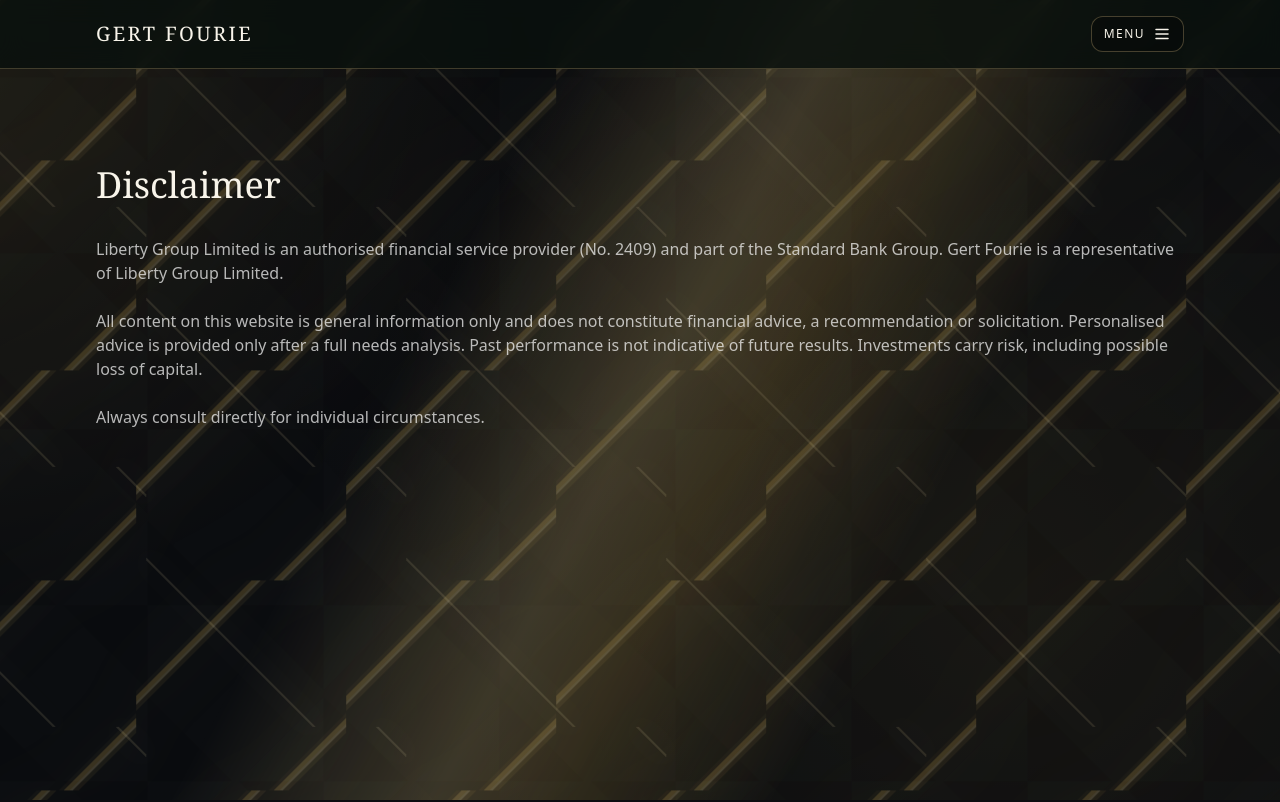
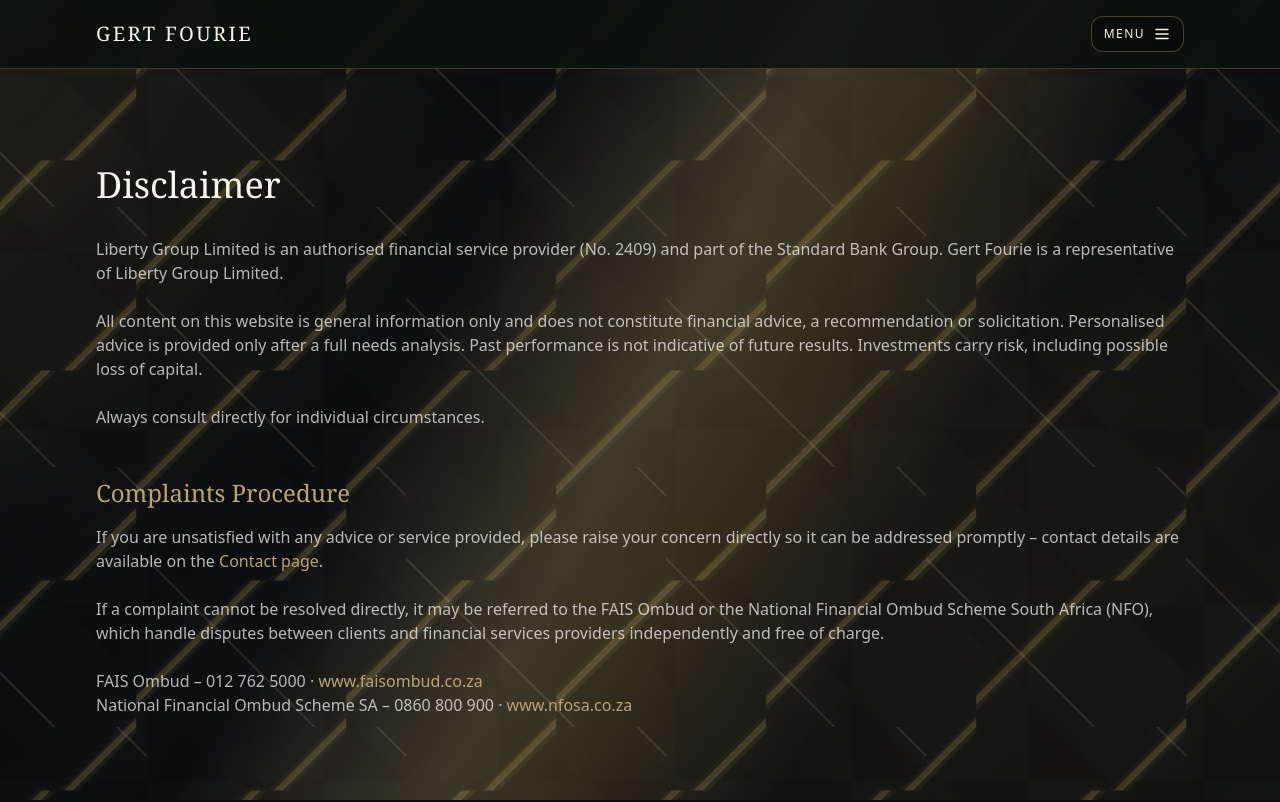
Before and after one commit to Beastslayer2600/fortitudo-studio-multipage, a Next.js app: page /disclaimer in a window 1280 px wide. Shown: the top 802 px of the page. Built offline with nearby package versions, Linux system fonts and the light colour scheme.

Commit message:
Add files via upload

```diff
--- a/app/(site)/disclaimer/page.tsx
+++ b/app/(site)/disclaimer/page.tsx
@@ -18,7 +18,23 @@
         solicitation. Personalised advice is provided only after a full needs analysis. Past performance is not indicative of
         future results. Investments carry risk, including possible loss of capital.
         </p>
-        <p className="text-white/70">Always consult directly for individual circumstances.</p>
+        <p className="mb-6 text-white/70">Always consult directly for individual circumstances.</p>
+
+        <h2 className="text-2xl font-serif mt-12 mb-4 text-[var(--gold)]">Complaints Procedure</h2>
+        <p className="mb-6 text-white/70">
+        If you are unsatisfied with any advice or service provided, please raise your concern directly so it can be addressed
+        promptly &ndash; contact details are available on the <a href="/contact" className="text-[var(--gold)] hover:underline">Contact page</a>.
+        </p>
+        <p className="mb-6 text-white/70">
+        If a complaint cannot be resolved directly, it may be referred to the FAIS Ombud or the National Financial Ombud Scheme
+        South Africa (NFO), which handle disputes between clients and financial services providers independently and free of
+        charge.
+        </p>
+        <p className="text-white/70">
+        FAIS Ombud &ndash; 012 762 5000 &middot; <a href="https://www.faisombud.co.za" target="_blank" rel="noopener noreferrer" className="text-[var(--gold)] hover:underline">www.faisombud.co.za</a>
+        <br />
+        National Financial Ombud Scheme SA &ndash; 0860 800 900 &middot; <a href="https://www.nfosa.co.za" target="_blank" rel="noopener noreferrer" className="text-[var(--gold)] hover:underline">www.nfosa.co.za</a>
+        </p>
       </div>
     </div>
   );
```
